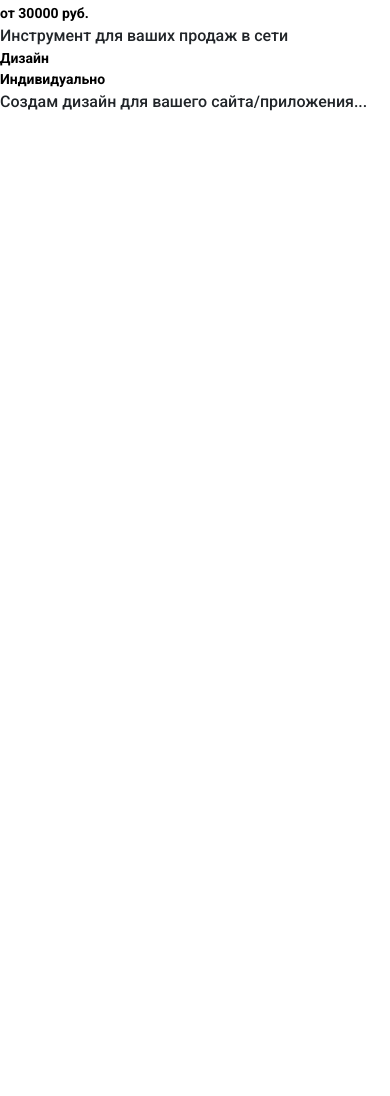
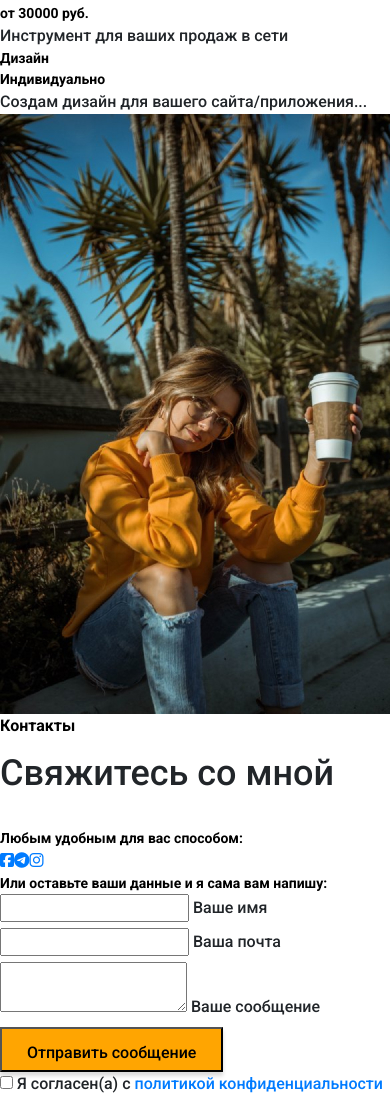
Before and after one commit to vict0rkovalchuk/prtfolio, a website: page src/index.html in a window 390 px wide. Shown: the part 4737-5833 px from the top of the page. Before the commit the page ends 4851 px from the top, so only its background shows below. Drawn offline with Linux system fonts and the light colour scheme.

Commit message:
the last block became adaptive

```diff
--- a/src/index.html
+++ b/src/index.html
@@ -601,7 +601,7 @@
         </div>
       </div>
     </section>
-    <!-- <section class="contacts">
+    <section class="contacts">
       <div class="container">
         <div class="contacts__wrapper">
           <div class="contacts__photo">
@@ -657,7 +657,7 @@
           </div>
         </div>
       </div>
-    </section> -->
+    </section>
     <script
       src="https://kit.fontawesome.com/84122009d6.js"
       crossorigin="anonymous"
--- a/src/sass/blocks/_media.scss
+++ b/src/sass/blocks/_media.scss
@@ -62,6 +62,17 @@
       column-gap: unset;
     }
   }
+  .contacts {
+    &__wrapper {
+      grid-template-columns: 400px 430px;
+    }
+    &__form {
+      grid-template: 45px 190px 45px / repeat(2, 205px);
+    }
+    &__btn {
+      font-size: 12px;
+    }
+  }
 }
 
 @media (max-width: 992px) {
@@ -108,6 +119,32 @@
   .prices {
     &__list {
       grid-template-columns: repeat(auto-fit, 330px);
+      padding: 0;
+    }
+  }
+  .contacts {
+    &__wrapper {
+      grid-template-columns: 300px 320px;
+    }
+    &__form {
+      grid-template: 45px 190px / repeat(2, 153px);
+    }
+    &__triggers {
+      column-gap: 9px;
+    }
+    &__textarea {
+      grid-column: unset;
+    }
+    &__triggers {
+      grid-template-columns: unset;
+      grid-row: 2/3;
+      grid-column: 2/3;
+      align-items: flex-start;
+    }
+    &__policy {
+      font-size: 10px;
+    }
+    &__btn {
       padding: 0;
     }
   }
@@ -184,6 +221,45 @@
       justify-content: center;
     }
   }
+  .contacts {
+    padding-top: 40px;
+    padding-bottom: 50px;
+    &__photo {
+      display: none;
+    }
+    &__subtitle {
+      margin-top: 20px;
+    }
+    &__wrapper {
+      grid-template-columns: 1fr;
+    }
+    .divider {
+      margin-top: 15px;
+    }
+    &__form {
+      display: flex;
+      flex-direction: column;
+    }
+    &__input {
+      height: 45px;
+    }
+    &__textarea {
+      height: 143px;
+    }
+    &__triggers {
+      display: flex;
+      flex-direction: column-reverse;
+      align-items: center;
+    }
+    &__policy {
+      margin-top: -9px;
+      width: 159px;
+    }
+    &__btn {
+      margin-top: 20px;
+      padding: 12px 26px;
+    }
+  }
 }
 
 @media (max-width: 576px) {
@@ -256,4 +332,9 @@
       grid-template-columns: repeat(auto-fit, 300px);
     }
   }
+  .contacts {
+    &__wrapper {
+      padding: 0;
+    }
+  }
 }
```
Also changed, not shown: dist/css/style.min.css, dist/index.html.
